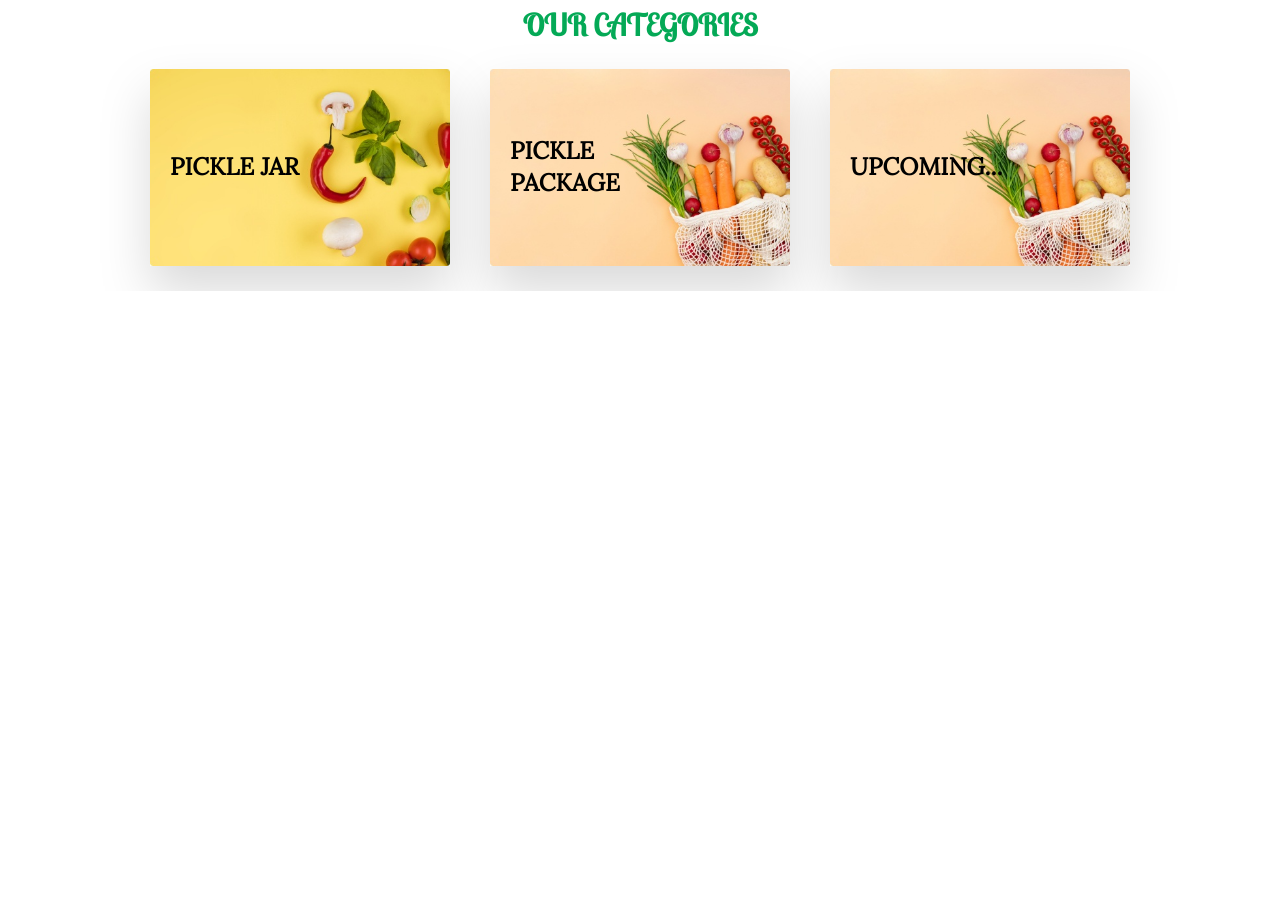
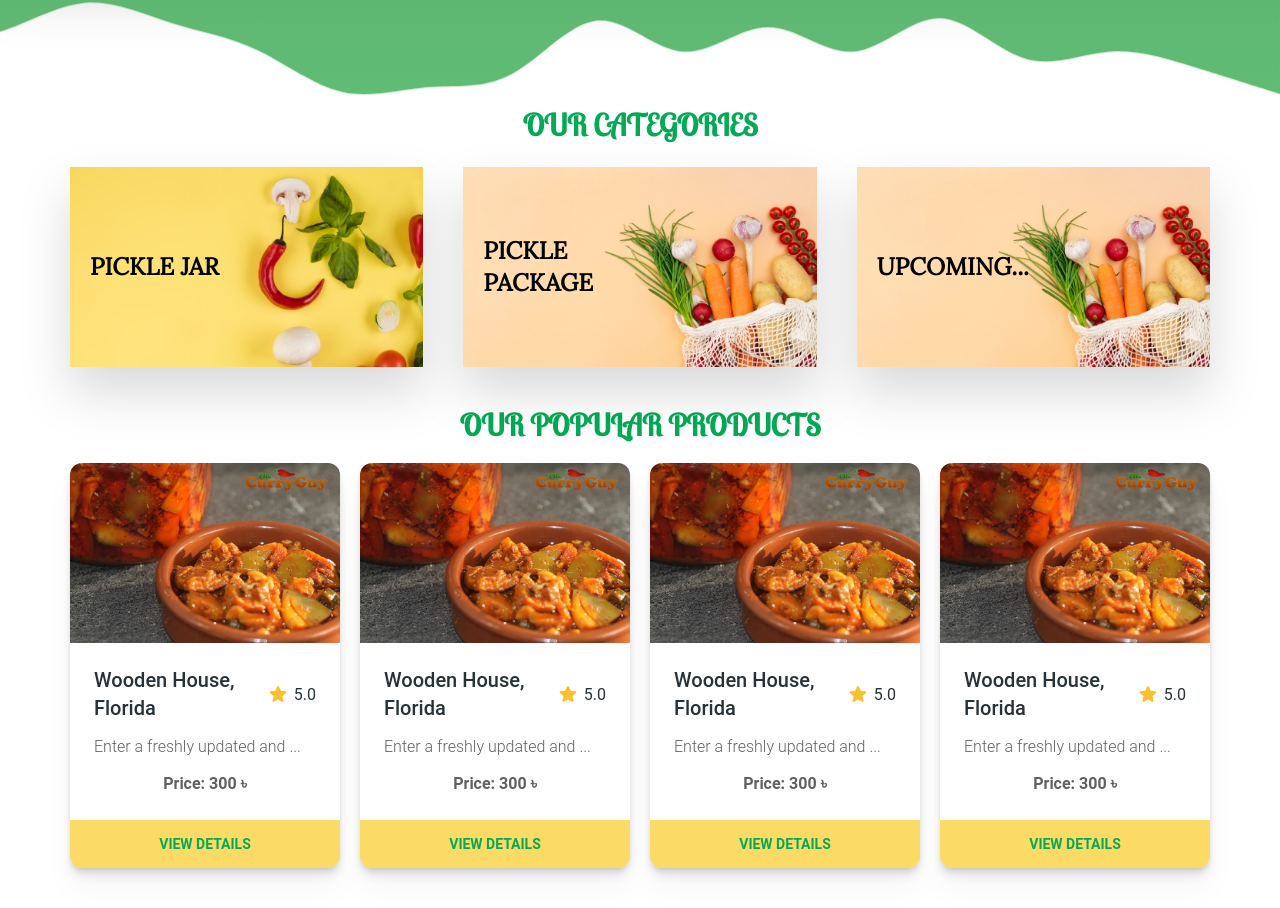
Before and after one commit to abedinwahid9/my-ecommerce, a Next.js app: page / in a window 1280 px wide. Shown: the part 598-1506 px from the top of the page. Before the commit the page ends 889 px from the top, so only its background shows below. Built offline with nearby package versions, Linux system fonts and the light colour scheme.

Commit message:
card design done

```diff
--- a/src/app/page.js
+++ b/src/app/page.js
@@ -1,15 +1,15 @@
 import BannerSection from "@/components/BannerSection/BannerSection";
 import Category from "@/components/Category/Category";
+import OurProducts from "@/components/OurProducts/OurProducts";
 import ShapeDesginOne from "@/components/ShapeDesign/ShapeDesginOne";
 
 export default function Home() {
   return (
     <div>
-      <div className="h-[400px]">
-        <BannerSection></BannerSection>
-      </div>
+      <BannerSection></BannerSection>
       <ShapeDesginOne></ShapeDesginOne>
       <Category></Category>
+      <OurProducts />
     </div>
   );
 }
--- a/src/components/BannerSection/BannerSection.js
+++ b/src/components/BannerSection/BannerSection.js
@@ -17,7 +17,7 @@ export default function BannerSection() {
   return (
     <div className="drop-shadow-2xl">
       <Swiper
-        className="mySwiper styles"
+        className="mySwiper styles md:h-[500px] h-[250px]"
         loop={true}
         pagination={{
           clickable: true,
@@ -26,7 +26,7 @@ export default function BannerSection() {
       >
         <SwiperSlide>
           <Image
-            className="w-full h-[400px]"
+            className="w-full h-full"
             src={bannerImg}
             width={0}
             height={0}
@@ -35,7 +35,7 @@ export default function BannerSection() {
         </SwiperSlide>{" "}
         <SwiperSlide>
           <Image
-            className="w-full h-[400px]"
+            className="w-full h-full"
             src={bannerImg}
             width={0}
             height={0}
@@ -44,7 +44,7 @@ export default function BannerSection() {
         </SwiperSlide>
         <SwiperSlide>
           <Image
-            className="w-full h-[400px]"
+            className="w-full h-full"
             src={bannerImg}
             width={0}
             height={0}
--- a/src/components/Category/Category.js
+++ b/src/components/Category/Category.js
@@ -8,10 +8,10 @@ const Category = () => {
   return (
     <div className="container mx-auto">
       <Title title="our categories"></Title>
-      <div className="flex my-6 justify-center gap-10 md:flex-row flex-col items-center">
+      <div className="flex my-6 justify-between gap-10 md:flex-row flex-col items-center">
         <div className="relative drop-shadow-2xl">
           <Image
-            className="w-[300px] h-[200px] object-contain"
+            className="md:w-[400px] w-[300px] h-[200px] object-cover"
             width={0}
             height={0}
             src={single}
@@ -23,7 +23,7 @@ const Category = () => {
         </div>
         <div className="relative drop-shadow-2xl">
           <Image
-            className="w-[300px] h-[200px] object-contain"
+            className="md:w-[400px] w-[300px] h-[200px] object-cover"
             width={0}
             height={0}
             src={packageImg}
@@ -37,7 +37,7 @@ const Category = () => {
         </div>
         <div className="relative drop-shadow-2xl">
           <Image
-            className="w-[300px] h-[200px] object-contain"
+            className="md:w-[400px] w-[300px] h-[200px] object-cover"
             width={0}
             height={0}
             src={packageImg}
--- /dev/null
+++ b/src/components/OurProducts/OurProducts.js
@@ -0,0 +1,19 @@
+import React from "react";
+import Title from "../Title/Title";
+import ProductCard from "../ProductCard/ProductCard";
+
+const OurProducts = () => {
+  return (
+    <div className="my-10 container mx-auto">
+      <Title title="our popular products" />
+      <div className="grid grid-flow-col grid-cols-4 gap-5 my-5">
+        <ProductCard />
+        <ProductCard />
+        <ProductCard />
+        <ProductCard />
+      </div>
+    </div>
+  );
+};
+
+export default OurProducts;
--- /dev/null
+++ b/src/components/ProductCard/ProductCard.js
@@ -0,0 +1,71 @@
+"use client";
+import {
+  Card,
+  CardHeader,
+  CardBody,
+  CardFooter,
+  Typography,
+  Button,
+  Tooltip,
+  IconButton,
+} from "@material-tailwind/react";
+import Image from "next/image";
+import pickle from "../../assets/pickle.jpg";
+import single from "../../assets/categories/single.jpg";
+
+const ProductCard = () => {
+  return (
+    <Card className="w-full drop-shadow-xl overflow-hidden">
+      <div className="">
+        <Image
+          src={pickle}
+          alt="card-image"
+          className="h-full w-full object-contain"
+        />
+      </div>
+      <CardBody>
+        <div className="mb-3 flex items-center justify-between">
+          <Typography variant="h5" color="blue-gray" className="font-medium">
+            Wooden House, Florida
+          </Typography>
+          <Typography
+            color="blue-gray"
+            className="flex items-center gap-1.5 font-normal"
+          >
+            <svg
+              xmlns="http://www.w3.org/2000/svg"
+              viewBox="0 0 24 24"
+              fill="currentColor"
+              className="-mt-0.5 h-5 w-5 text-yellow-700"
+            >
+              <path
+                fillRule="evenodd"
+                d="M10.788 3.21c.448-1.077 1.976-1.077 2.424 0l2.082 5.007 5.404.433c1.164.093 1.636 1.545.749 2.305l-4.117 3.527 1.257 5.273c.271 1.136-.964 2.033-1.96 1.425L12 18.354 7.373 21.18c-.996.608-2.231-.29-1.96-1.425l1.257-5.273-4.117-3.527c-.887-.76-.415-2.212.749-2.305l5.404-.433 2.082-5.006z"
+                clipRule="evenodd"
+              />
+            </svg>
+            5.0
+          </Typography>
+        </div>
+        <Typography color="gray">Enter a freshly updated and ...</Typography>
+        <Typography
+          className="pt-3 text-center text-base font-semibold"
+          color="gray"
+        >
+          Price: 300 ৳
+        </Typography>
+      </CardBody>
+      <div>
+        <Button
+          size="lg"
+          fullWidth={true}
+          className="bg-optionalColor rounded-t-none text-secondaryColor text-sm font-semibold"
+        >
+          view details
+        </Button>
+      </div>
+    </Card>
+  );
+};
+
+export default ProductCard;
--- a/src/components/Title/Title.js
+++ b/src/components/Title/Title.js
@@ -3,7 +3,7 @@ import React from "react";
 const Title = ({ title }) => {
   return (
     <div>
-      <h2 className=" font-lobsterTwo font-bold text-3xl text-secondaryColor uppercase text-center">
+      <h2 className=" font-lobsterTwo font-bold md:text-3xl text-xl text-secondaryColor uppercase text-center">
         {title}
       </h2>
     </div>
```
Also changed, not shown: src/assets/pickle.jpg (added).
